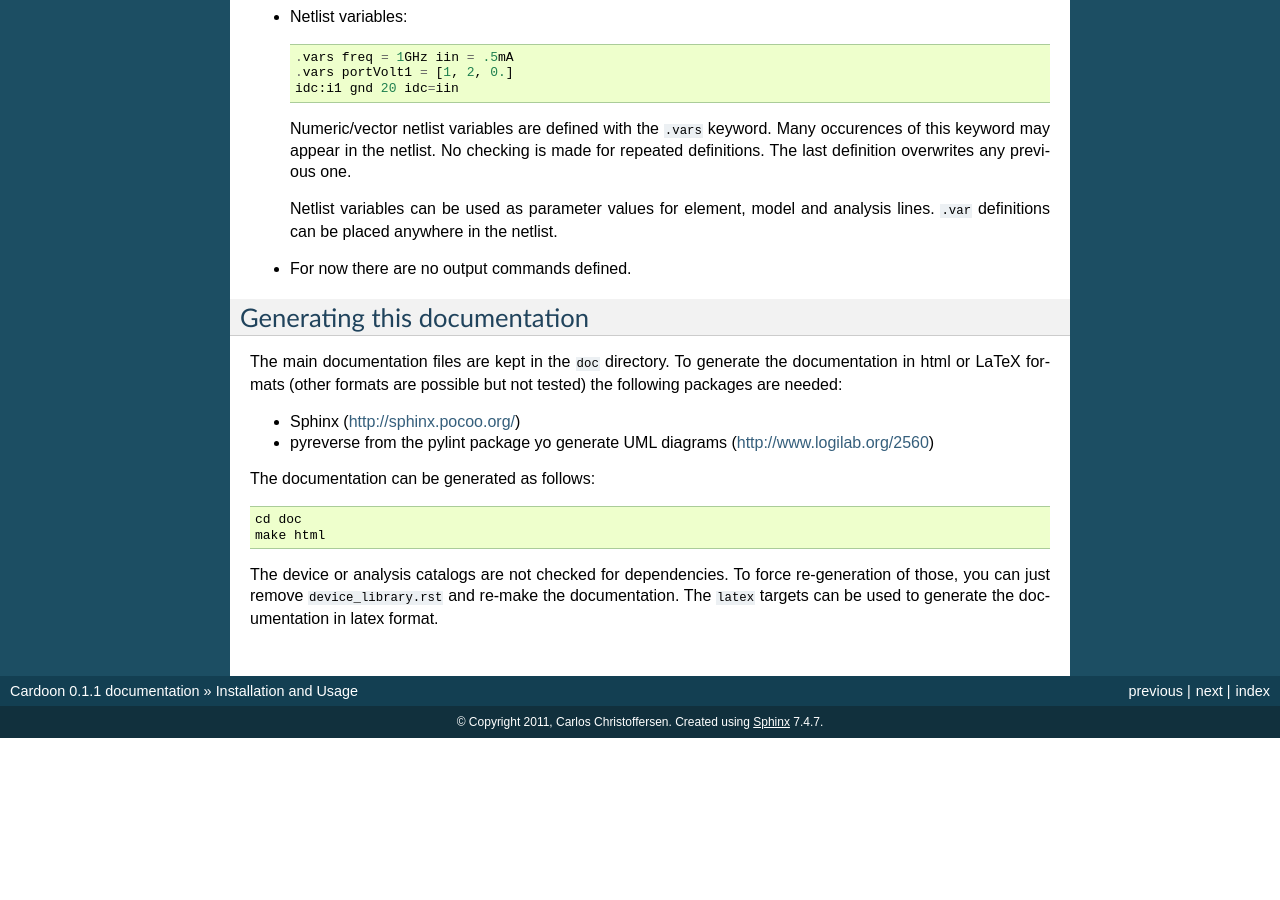
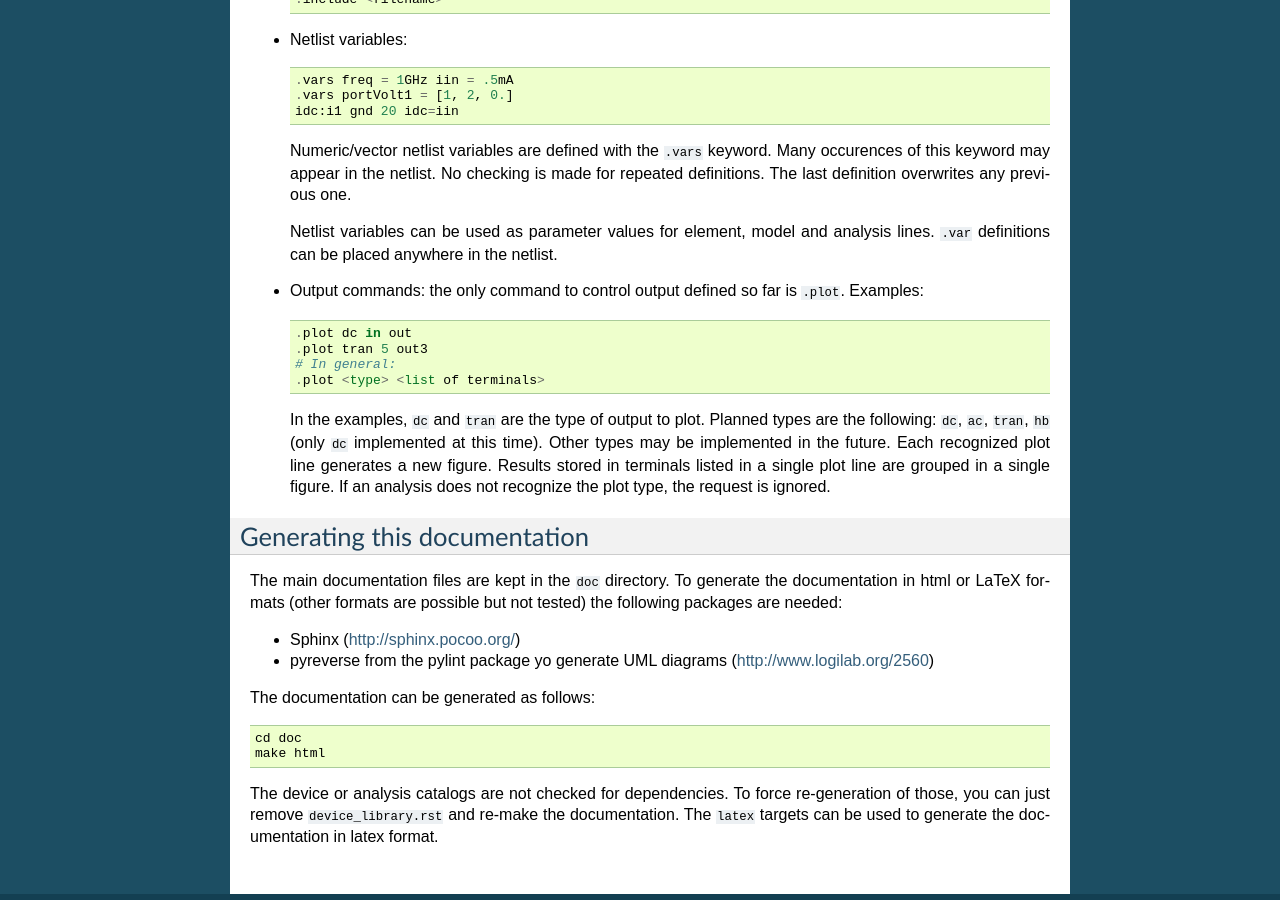
Before and after one commit to cechrist/cardoon, a Sphinx documentation site: the page built from doc/usage.rst, in a window 1280 px wide and 900 px high, scrolled down 2713 px. Built offline with Sphinx 7.4.7, drawn with Linux system fonts in a browser that asks for light colours; formulas are drawn with MathJax 3; before the commit the page ends 3451 px from its top, so only the background shows below that; some of the changed text lies outside the part shown.

Commit message:
Removed dependency from pycircuit.post.waveform
Simplified .plot syntax
Better leave that for interactive use for now.

```diff
--- a/doc/analysis_library.rst
+++ b/doc/analysis_library.rst
@@ -13,6 +13,12 @@ voltages are saved after the analysis is complete.
 
 Convergence parameters for the Newton method are controlled using
 the global variables in ``.options``.
+
+Output variables are stored in circuit and terminals with the
+'dC_' prefix.
+
+One plot window is generated for each ``.plot`` statement. Use
+'dc' type for this analysis.
 
 After completion the analysis drops to an interactive shell if the
 ``shell`` global variable is set to ``True``
--- a/doc/usage.rst
+++ b/doc/usage.rst
@@ -35,9 +35,11 @@ Just unpack the zip file in some directory.
 Usage
 -----
 
-At this moment the main program is very simple. It just reads a
-netlist file, builds the circuit described there and runs any
-specified analyses.
+At this moment the main program is very simple. It reads a netlist
+file, builds the circuit described there and runs any specified
+analyses. Optionally some analyses can drop to an ipython shell after
+calculations are finished for interactive work. For this, set the
+``shell`` variable to ``True`` in the ``.options`` line.
 
 After the source is installed, change into the cardoon directory and
 run the program with no arguments for a brief help message::
@@ -176,7 +178,21 @@ one circuit element, an analysis to perform or another command.
   and analysis lines. ``.var`` definitions can be placed anywhere in the
   netlist.
 
-* For now there are no output commands defined.
+* Output commands: the only command to control output defined so far
+  is ``.plot``. Examples::
+
+    .plot dc in out
+    .plot tran 5 out3
+    # In general:
+    .plot <type> <list of terminals>
+
+  In the examples, ``dc`` and ``tran`` are the type of output to
+  plot. Planned types are the following: ``dc``, ``ac``, ``tran``,
+  ``hb`` (only ``dc`` implemented at this time). Other types may be
+  implemented in the future. Each recognized plot line generates a new
+  figure. Results stored in terminals listed in a single plot line are
+  grouped in a single figure. If an analysis does not recognize the
+  plot type, the request is ignored.
 
 
 Generating this documentation
--- a/netlistparser.py
+++ b/netlistparser.py
@@ -374,7 +374,7 @@ def parse_file(filename, ckt):
     nodes = pp.OneOrMore(identifier + ~pp.FollowedBy("="))
 
     # Output variables (for .plot, .save)
-    outVars = pp.OneOrMore(pp.Suppress('v(') + identifier + pp.Suppress(')'))
+    outVars = pp.OneOrMore(identifier)
 
     # Comment line: any line that starts with # , * or //
     commentline = pp.Suppress(((pp.Literal('*') ^ pp.Literal('#'))
@@ -421,7 +421,7 @@ def parse_file(filename, ckt):
         + identifier.setResultsName('anType') \
         + pp.Optional(parameters.setResultsName('parameters'))
 
-    # example: .plot dc v(10) v(out1)
+    # example: .plot dc 10 out1
     plotline = pp.Suppress(pp.Keyword('.plot', caseless=True)) \
         + identifier.setResultsName('plotType') \
         + outVars.setResultsName('plotVars')
```
Also changed, not shown: 4 other files.
